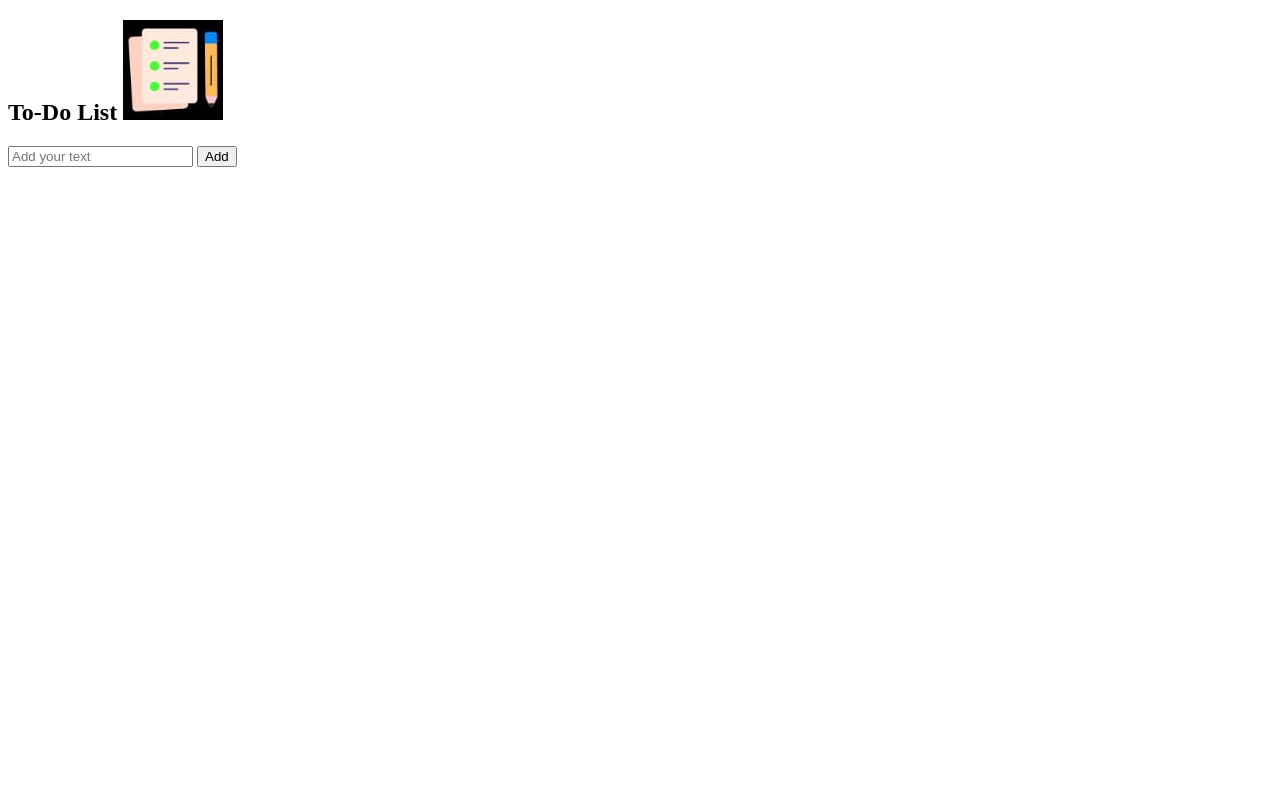
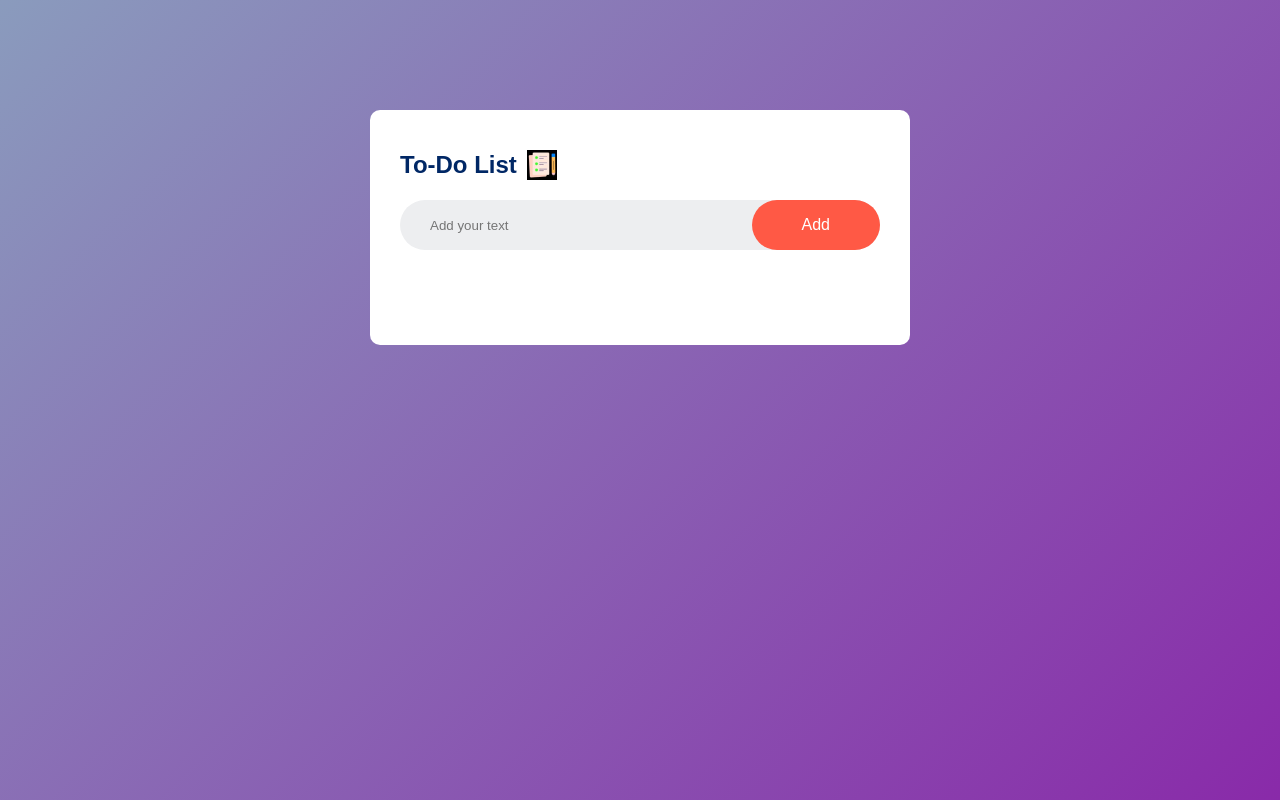
Before and after one commit to medha1113/TO_DO-App, a plain HTML site: page index.html in a window 1280 px wide. Drawn offline with Linux system fonts and the light colour scheme.

Commit message:
Update index.html

```diff
--- a/index.html
+++ b/index.html
@@ -4,7 +4,7 @@
     <meta charset="UTF-8">
     <meta name="viewport" content="width=device-width, initial-scale=1.0">
     <title>TO-DO List App</title>
-    <link rel="stylesheet" href="./to_do.css">
+    <link rel="stylesheet" href="./todo.css">
 </head>
 <body>
     <div class="container">
```
